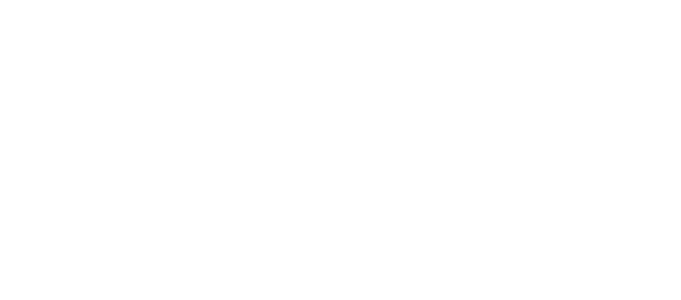
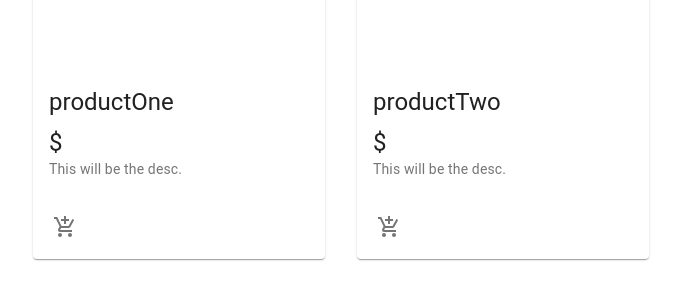
Before and after one commit to kristofkruller/ecommerceReactProject, a React (Create React App) app: page / in a window 1280 px wide. Shown: the part 102-402 px from the top of the page, without its empty margins (299-980 px from the left). Built offline with nearby package versions, Linux system fonts and the light colour scheme.

Commit message:
products structure and material-ui and styles import

```diff
--- a/src/App.js
+++ b/src/App.js
@@ -1,9 +1,10 @@
-import React from 'react'
+import React from 'react';
+import Products from './components/Products';
 
 const App = () => {
     return (
         <div>
-
+            <Products />
         </div>
     )
 }
--- /dev/null
+++ b/src/components/Product.jsx
@@ -0,0 +1,34 @@
+import React from 'react';
+import { Card, CardMedia, CardContent, CardActions, Typography, IconButton } from '@material-ui/core';
+import { AddShoppingCart } from '@material-ui/icons';
+import useStyles from './styles';
+
+const Product = ({ product }) => {
+    const classes = useStyles();
+
+    return (
+        <Card className={classes.root}>
+            <CardMedia className={classes.media} image={product.image} title={product.name} />
+            <CardContent>
+                <div className={classes.CardContent}>
+                    <Typography variant="h5" gutterBottom>
+                        {product.name}
+                    </Typography>
+                    <Typography variant="h5">
+                        {product.price}
+                    </Typography>
+                </div>
+                <Typography variant="body2" color="textSecondary">
+                    {product.description}
+                </Typography>
+            </CardContent>
+            <CardActions disableSpacing className={classes.cardActions}>
+                <IconButton area-label="Add to Cart">
+                    <AddShoppingCart />
+                </IconButton>
+            </CardActions>
+        </Card>
+    );
+}
+
+export default Product;
--- /dev/null
+++ b/src/components/Products.jsx
@@ -0,0 +1,24 @@
+import React from 'react';
+import { Grid } from '@material-ui/core/';
+import Product from './Product';
+
+const products = [
+    { id:1, name: 'productOne', description: 'This will be the desc.', price: '$', image: '' },
+    { id:2, name: 'productTwo', description: 'This will be the desc.', price: '$', image: '' },
+];
+
+const Products = () => {
+    return (
+        <main>
+            <Grid container justify='center' spacing={4}>
+                {products.map((product) => (
+                    <Grid item key={product.id} xs={12} sm={6} md={4} lg={3}>
+                    <Product product={product} />
+                    </Grid>
+                ))}
+            </Grid>
+        </main>
+    );
+}
+
+export default Products;
--- /dev/null
+++ b/src/components/styles.js
@@ -0,0 +1,19 @@
+import { makeStyles } from '@material-ui/core/styles';
+
+export default makeStyles(() => ({
+  root: {
+      maxWidth: '100%',
+  },
+  media: {
+    height: 0,
+    paddingTop: '56.25%', //16:9
+  },
+  cardContent: {
+    display: 'flex',
+    justifyContent: 'space-between',
+  },
+  cardActions: {
+    display: 'flex',
+    justifyContent: 'space-between',
+  },
+}));
```
Also changed, not shown: 1 other file (tests, documents, lock files or other folders).
